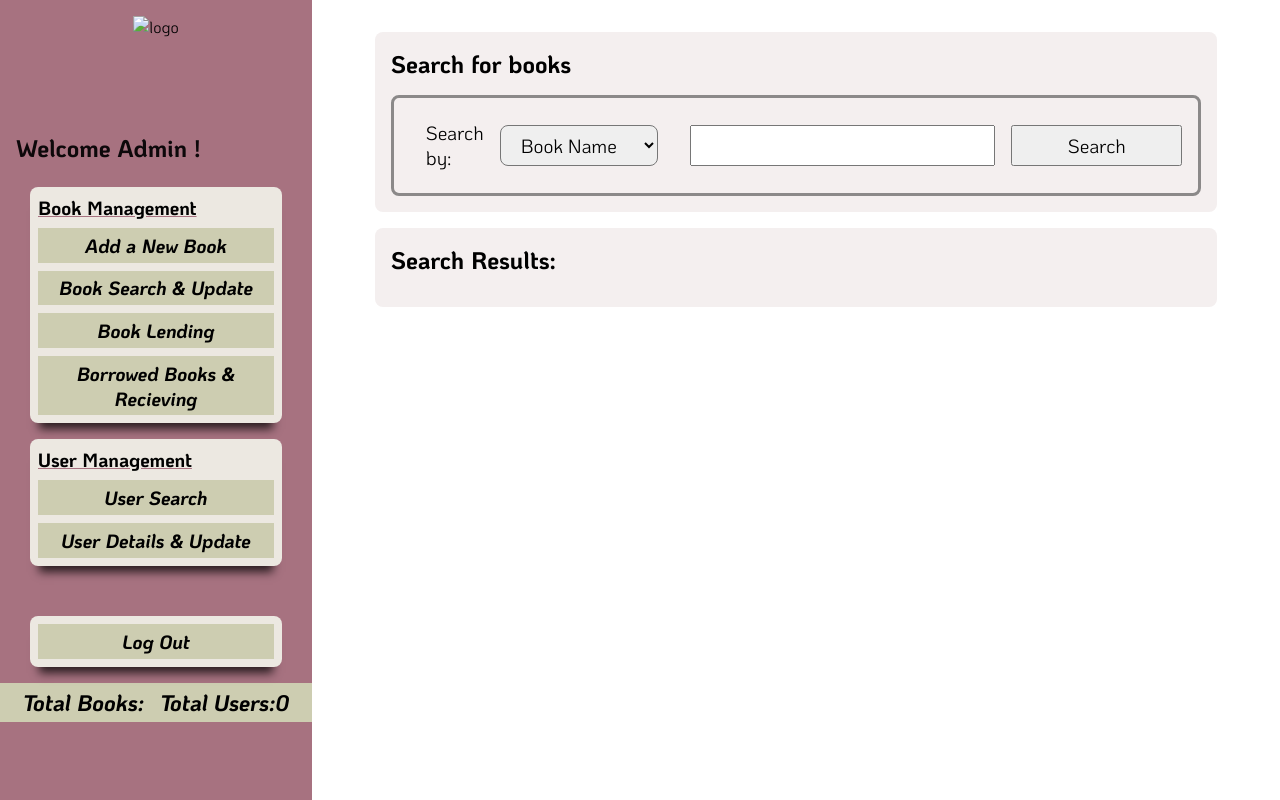
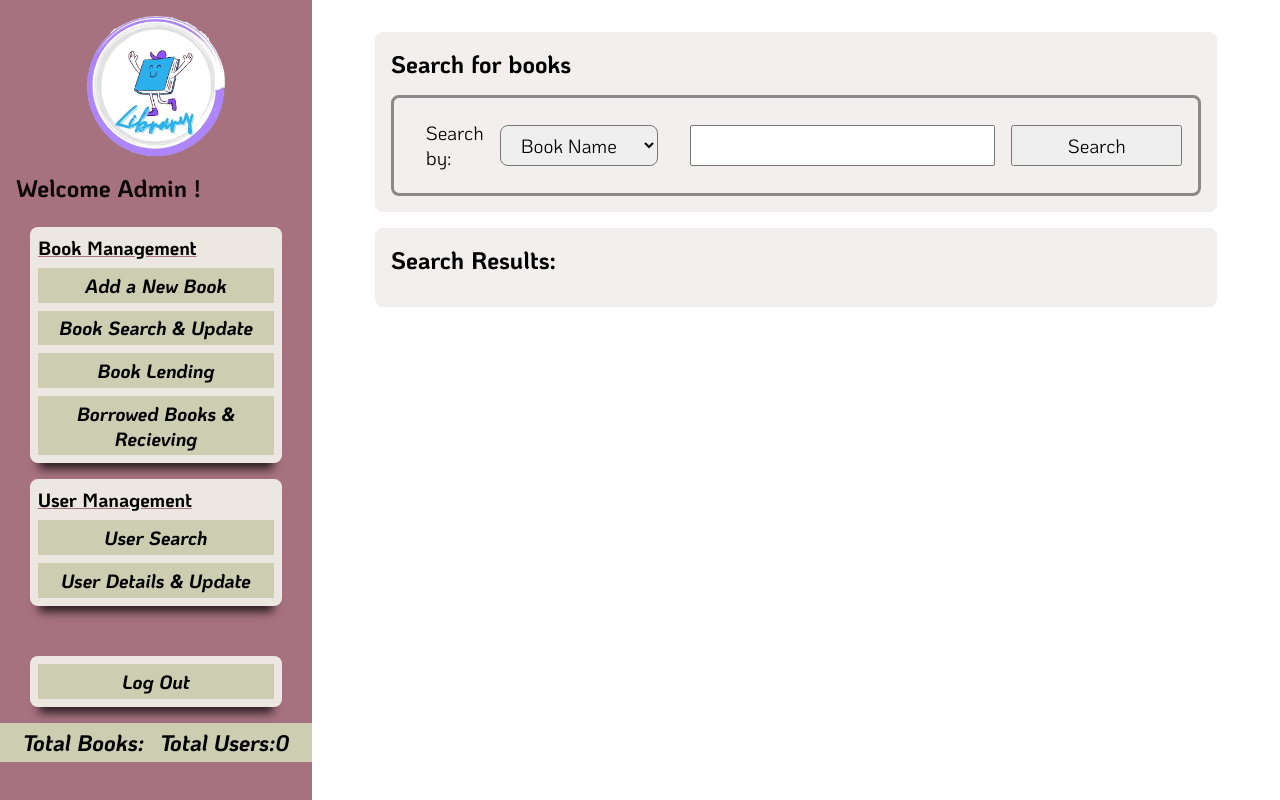
Before and after one commit to viduwaa/library-management-system, a PHP site: page /pages/admin/book-search.php in a window 1280 px wide. Run offline with PHP 8.4, Linux system fonts and the light colour scheme; the visitor is signed in with stand-in values (Sample User, id 1); tables that the repository leaves empty or names only in its code hold one stand-in row (values such as "Sample post").

Commit message:
logo addedf

```diff
--- a/includes/components/admin-panel-head.php
+++ b/includes/components/admin-panel-head.php
@@ -28,7 +28,7 @@
     <div class="wrapper">
         <header>
             <nav>
-                <img src="" alt="logo">
+                <img src="../../assets/icons/logo.webp" alt="logo">
                 <div class="sidebar-links">
                     <h2>Welcome Admin !</h2>
                     <ul>
@@ -57,7 +57,7 @@
         <header class="responsive-nav">
             <img id="close-sidebar" src="../../assets/icons/close.png" alt="">
             <nav>
-                <img src="" alt="logo">
+                <img src="../../assets/icons/logo.webp" alt="logo">
                 <div class="sidebar-links">
                     <h2>Welcome User !</h2>
                     <ul>
--- a/index.php
+++ b/index.php
@@ -18,6 +18,7 @@ if (isset($_POST["user-login"])) {
         if(mysqli_num_rows($result)>0){
             $_SESSION["user-mobile"] = $mobileno;
             $_SESSION["user-id"] = $row["user_id"];
+            $_SESSION["user-name"] = $row["username"];
             header("Location: ./pages/user/home.php");
         }else{
             $error = "<span class=\"error\">Invalid Mobile no or Password</span>";
--- a/pages/user/borrowed-books.php
+++ b/pages/user/borrowed-books.php
@@ -1,6 +1,5 @@
 <?php
 include('../../includes/components/user-panel-head.php');
-include('../../includes/functions/check_user.php');
 
 $html = null;
 $sql = "SELECT bb.*, b.name, b.author , b.cover FROM borrowed_books bb JOIN books b ON bb.book_id = b.books_id WHERE user_id = " . $_SESSION['user-id']. " ORDER BY bb.borrow_date DESC";
--- a/pages/user/home.php
+++ b/pages/user/home.php
@@ -1,6 +1,5 @@
 <?php
 include('../../includes/components/user-panel-head.php');
-include('../../includes/functions/check_user.php');
 
 $html = null;
 
--- a/styles/admin-panel.css
+++ b/styles/admin-panel.css
@@ -8,6 +8,7 @@
   flex: 1;
   background-color: var(--primary);
   height: 100dvh;
+  overflow: hidden;
 }
 .wrapper header nav {
   display: flex;
@@ -16,7 +17,7 @@
   padding: 1rem;
 }
 .wrapper header nav img {
-  height: 100px;
+  height: 140px;
 }
 .wrapper header nav h2 {
   color: var(--text);
--- a/styles/admin-panel.scss
+++ b/styles/admin-panel.scss
@@ -8,6 +8,7 @@
         flex: 1;
         background-color: var(--primary);
         height: 100dvh;
+        overflow: hidden;
 
         nav {
             display: flex;
@@ -16,7 +17,7 @@
             padding: 1rem;
 
             img {
-                height: 100px;
+                height: 140px;
             }
 
             h2 {
--- a/styles/user-panel.css
+++ b/styles/user-panel.css
@@ -75,6 +75,7 @@
   overflow: clip;
   z-index: 10;
   transition: width 0.3s ease;
+  height: 100dvh;
   z-index: 100;
 }
 .wrapper .responsive-nav #close-sidebar {
--- a/styles/user-panel.scss
+++ b/styles/user-panel.scss
@@ -84,6 +84,7 @@
         overflow: clip;
         z-index: 10;
         transition: width 0.3s ease;
+        height: 100dvh;
         z-index: 100;
 
         #close-sidebar {
```
Also changed, not shown: includes/components/user-panel-head.php (+6 -3 lines), assets/icons/logo.png (added), assets/icons/logo.webp (added), 2 other files.
